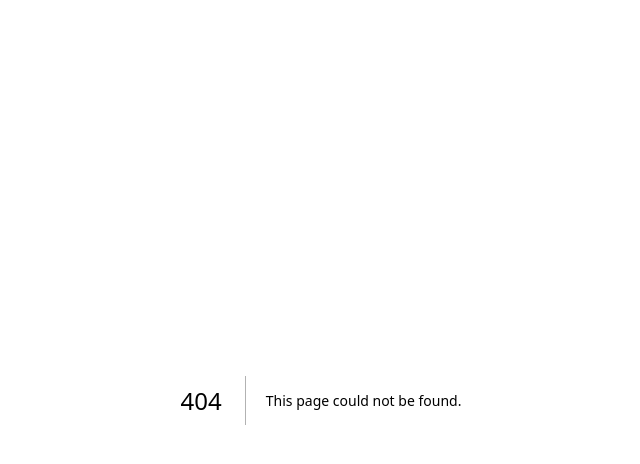
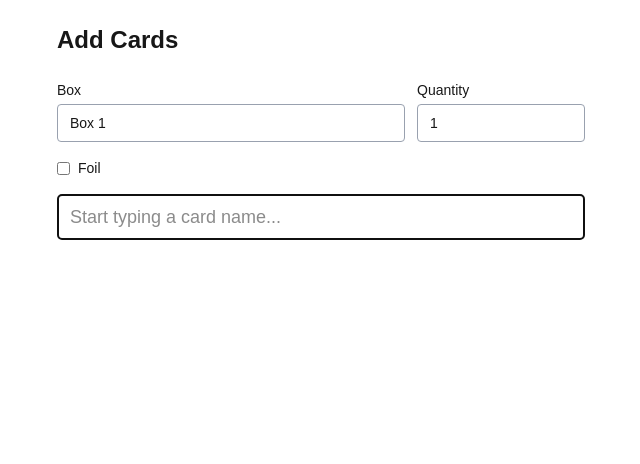
Before and after one commit to Lumicat1202/mtgcollection, a Next.js app: page /add in a window 1280 px wide. Before the commit this address had no page. Shown: the top 464 px of the page, without its empty margins (319-959 px from the left). Built offline with nearby package versions, Linux system fonts and the light colour scheme.

Commit message:
Add card entry page with Scryfall and Supabase

```diff
--- /dev/null
+++ b/app/add/page.tsx
@@ -0,0 +1,130 @@
+"use client";
+
+import { useEffect, useRef, useState } from "react";
+
+export default function AddCardPage() {
+  const [query, setQuery] = useState("");
+  const [suggestions, setSuggestions] = useState<string[]>([]);
+  const [box, setBox] = useState("Box 1");
+  const [quantity, setQuantity] = useState(1);
+  const [foil, setFoil] = useState(false);
+  const [saving, setSaving] = useState(false);
+  const [status, setStatus] = useState<{ type: "success" | "error"; text: string } | null>(null);
+  const inputRef = useRef<HTMLInputElement>(null);
+
+  // Only show suggestions once at least 2 letters are typed
+  const visibleSuggestions = query.trim().length >= 2 ? suggestions : [];
+
+  // Ask Scryfall for name suggestions shortly after you stop typing
+  useEffect(() => {
+    if (query.trim().length < 2) return;
+    const timer = setTimeout(async () => {
+      try {
+        const res = await fetch(
+          `https://api.scryfall.com/cards/autocomplete?q=${encodeURIComponent(query)}`
+        );
+        const data = await res.json();
+        setSuggestions(data.data ?? []);
+      } catch {
+        setSuggestions([]);
+      }
+    }, 250);
+    return () => clearTimeout(timer);
+  }, [query]);
+
+  async function addCard(name: string) {
+    if (!name.trim() || saving) return;
+    setSaving(true);
+    setStatus(null);
+    try {
+      const res = await fetch("/api/cards", {
+        method: "POST",
+        headers: { "Content-Type": "application/json" },
+        body: JSON.stringify({ name, box, quantity, foil }),
+      });
+      const data = await res.json();
+      if (!res.ok) throw new Error(data.error || "Something went wrong");
+      setStatus({ type: "success", text: data.message });
+      setQuery("");
+      setSuggestions([]);
+      setQuantity(1);
+      setFoil(false);
+    } catch (err) {
+      setStatus({
+        type: "error",
+        text: err instanceof Error ? err.message : "Something went wrong",
+      });
+    } finally {
+      setSaving(false);
+      inputRef.current?.focus();
+    }
+  }
+
+  return (
+    <main className="mx-auto max-w-xl p-6">
+      <h1 className="mb-6 text-2xl font-bold">Add Cards</h1>
+
+      <div className="mb-4 grid grid-cols-3 gap-3">
+        <label className="col-span-2 text-sm">
+          Box
+          <input
+            value={box}
+            onChange={(e) => setBox(e.target.value)}
+            className="mt-1 w-full rounded border border-gray-400 bg-transparent px-3 py-2"
+          />
+        </label>
+        <label className="text-sm">
+          Quantity
+          <input
+            type="number"
+            min={1}
+            value={quantity}
+            onChange={(e) => setQuantity(Number(e.target.value))}
+            className="mt-1 w-full rounded border border-gray-400 bg-transparent px-3 py-2"
+          />
+        </label>
+      </div>
+
+      <label className="mb-4 flex items-center gap-2 text-sm">
+        <input type="checkbox" checked={foil} onChange={(e) => setFoil(e.target.checked)} />
+        Foil
+      </label>
+
+      <div className="relative">
+        <input
+          ref={inputRef}
+          value={query}
+          onChange={(e) => setQuery(e.target.value)}
+          onKeyDown={(e) => {
+            if (e.key === "Enter") addCard(visibleSuggestions[0] ?? query);
+          }}
+          placeholder="Start typing a card name..."
+          autoFocus
+          className="w-full rounded border border-gray-400 bg-transparent px-3 py-2 text-lg"
+        />
+
+        {visibleSuggestions.length > 0 && (
+          <ul className="absolute z-10 mt-1 max-h-72 w-full overflow-y-auto rounded border border-gray-400 bg-white text-black shadow">
+            {visibleSuggestions.map((name) => (
+              <li key={name}>
+                <button
+                  onClick={() => addCard(name)}
+                  className="w-full px-3 py-2 text-left hover:bg-gray-200"
+                >
+                  {name}
+                </button>
+              </li>
+            ))}
+          </ul>
+        )}
+      </div>
+
+      {saving && <p className="mt-4 text-sm text-gray-500">Adding...</p>}
+      {status && (
+        <p className={`mt-4 text-sm ${status.type === "success" ? "text-green-500" : "text-red-500"}`}>
+          {status.text}
+        </p>
+      )}
+    </main>
+  );
+}
--- /dev/null
+++ b/app/api/cards/route.ts
@@ -0,0 +1,94 @@
+import { NextResponse } from "next/server";
+import { supabase } from "@/lib/supabase";
+
+const SCRYFALL_HEADERS = {
+  "User-Agent": "MTGCollection/1.0",
+  Accept: "application/json",
+};
+
+type ScryfallFace = {
+  oracle_text?: string;
+  colors?: string[];
+  image_uris?: { normal?: string };
+};
+
+export async function POST(request: Request) {
+  const { name, box, quantity, foil } = await request.json();
+
+  if (!name || typeof name !== "string") {
+    return NextResponse.json({ error: "Card name is required" }, { status: 400 });
+  }
+
+  // 1. Look the card up on Scryfall
+  const res = await fetch(
+    `https://api.scryfall.com/cards/named?exact=${encodeURIComponent(name)}`,
+    { headers: SCRYFALL_HEADERS }
+  );
+  if (!res.ok) {
+    return NextResponse.json(
+      { error: `Couldn't find "${name}" on Scryfall` },
+      { status: 404 }
+    );
+  }
+  const card = await res.json();
+  const faces: ScryfallFace[] = card.card_faces ?? [];
+  const firstFace = faces[0];
+
+  const boxName = String(box || "").trim() || "Unsorted";
+  const qty = Math.max(1, Number(quantity) || 1);
+  const isFoil = Boolean(foil);
+
+  // 2. Check if you already have this card in this box
+  const { data: existing, error: findError } = await supabase
+    .from("cards")
+    .select("id, quantity")
+    .eq("scryfall_id", card.id)
+    .eq("foil", isFoil)
+    .eq("box", boxName)
+    .maybeSingle();
+
+  if (findError) {
+    return NextResponse.json({ error: findError.message }, { status: 500 });
+  }
+
+  // 3a. Already have it: just bump the quantity
+  if (existing) {
+    const newQty = existing.quantity + qty;
+    const { error } = await supabase
+      .from("cards")
+      .update({ quantity: newQty })
+      .eq("id", existing.id);
+
+    if (error) {
+      return NextResponse.json({ error: error.message }, { status: 500 });
+    }
+    return NextResponse.json({
+      message: `Added ${qty} more ${card.name} to ${boxName} (you now have ${newQty} there)`,
+    });
+  }
+
+  // 3b. New card: save it with its info from Scryfall
+  const { error } = await supabase.from("cards").insert({
+    scryfall_id: card.id,
+    name: card.name,
+    set_code: card.set,
+    collector_number: card.collector_number,
+    quantity: qty,
+    foil: isFoil,
+    box: boxName,
+    colors: card.colors ?? firstFace?.colors ?? [],
+    color_identity: card.color_identity ?? [],
+    type_line: card.type_line,
+    mana_value: card.cmc,
+    oracle_text:
+      card.oracle_text ?? faces.map((f) => f.oracle_text ?? "").join("\n//\n"),
+    rarity: card.rarity,
+    image_url: card.image_uris?.normal ?? firstFace?.image_uris?.normal ?? null,
+    price_usd: isFoil ? card.prices?.usd_foil : card.prices?.usd,
+  });
+
+  if (error) {
+    return NextResponse.json({ error: error.message }, { status: 500 });
+  }
+  return NextResponse.json({ message: `Added ${qty} ${card.name} to ${boxName}` });
+}
--- /dev/null
+++ b/lib/supabase.ts
@@ -0,0 +1,9 @@
+import { createClient } from "@supabase/supabase-js";
+
+// Server-side connection to your database using the secret key.
+// Only import this in server code (API routes), never in a "use client" page.
+export const supabase = createClient(
+  process.env.SUPABASE_URL!,
+  process.env.SUPABASE_SECRET_KEY!,
+  { auth: { persistSession: false } }
+);
--- a/package.json
+++ b/package.json
@@ -9,6 +9,7 @@
     "lint": "eslint"
   },
   "dependencies": {
+    "@supabase/supabase-js": "^2.117.2",
     "next": "16.3.8",
     "react": "19.2.8",
     "react-dom": "19.2.8"
```
Also changed, not shown: 1 other file (tests, documents, lock files or other folders).
